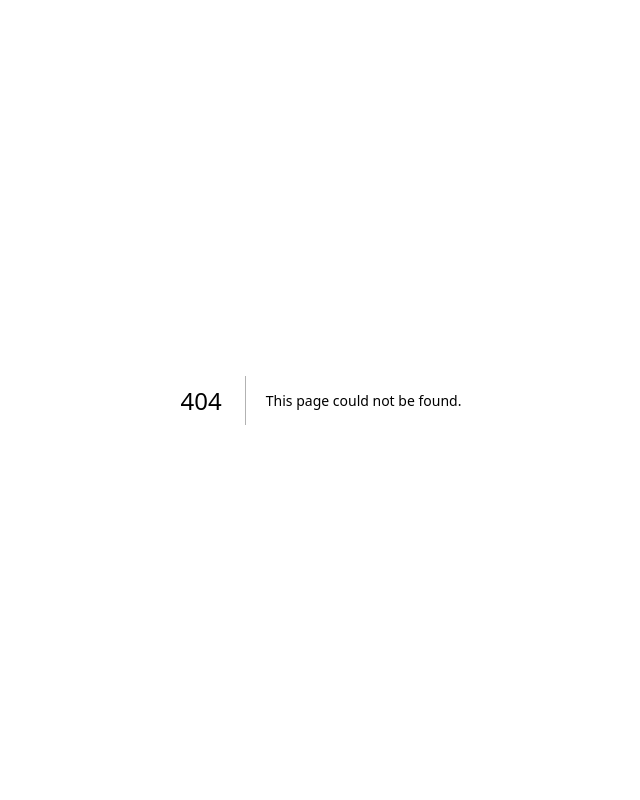
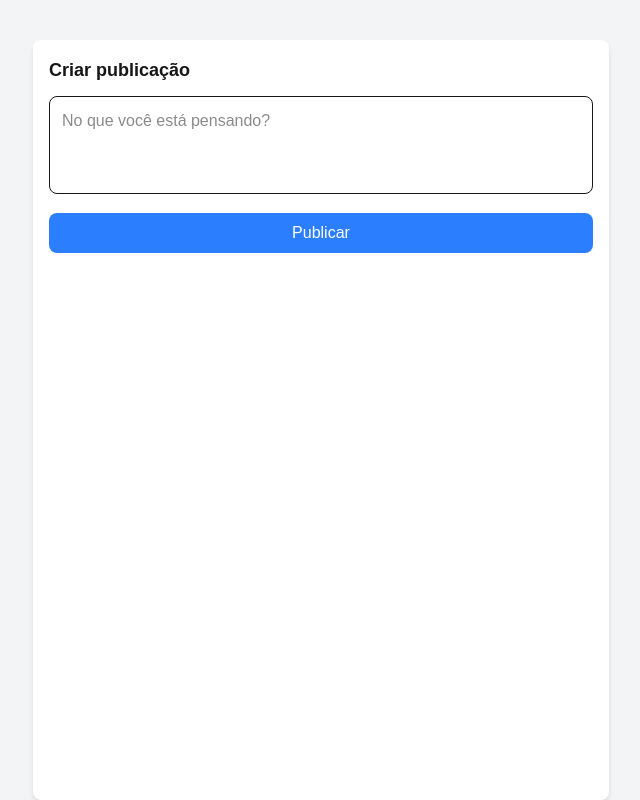
Before and after one commit to claitonwr17-sys/minha-rede-social, a Next.js app: page /pag2 in a window 1280 px wide. Before the commit this address had no page. Shown: the whole page, without its empty margins (319-959 px from the left). Built offline with nearby package versions, Linux system fonts and the light colour scheme.

Commit message:
Adicionando página feed

```diff
--- /dev/null
+++ b/app/pag2/page.js
@@ -0,0 +1,37 @@
+"use client";
+
+export default function Feed() {
+
+  function publicarPost() {
+    alert("Post publicado!");
+  }
+
+  return (
+    <main className="min-h-screen bg-gray-100 flex justify-center pt-10">
+
+      <div className="bg-white p-4 rounded-lg shadow-md w-full max-w-xl">
+
+        <h1 className="text-lg font-semibold mb-3">
+          Criar publicação
+        </h1>
+
+        <textarea
+          id="postInput"
+          rows="3"
+          className="w-full border rounded-lg p-3 resize-none focus:outline-none focus:ring-2 focus:ring-blue-500"
+          placeholder="No que você está pensando?"
+        />
+
+        <button
+          onClick={publicarPost}
+          className="mt-3 bg-blue-500 hover:bg-blue-600 text-white px-4 py-2 rounded-lg w-full"
+        >
+          Publicar
+        </button>
+
+      </div>
+
+    </main>
+  );
+
+}
```
